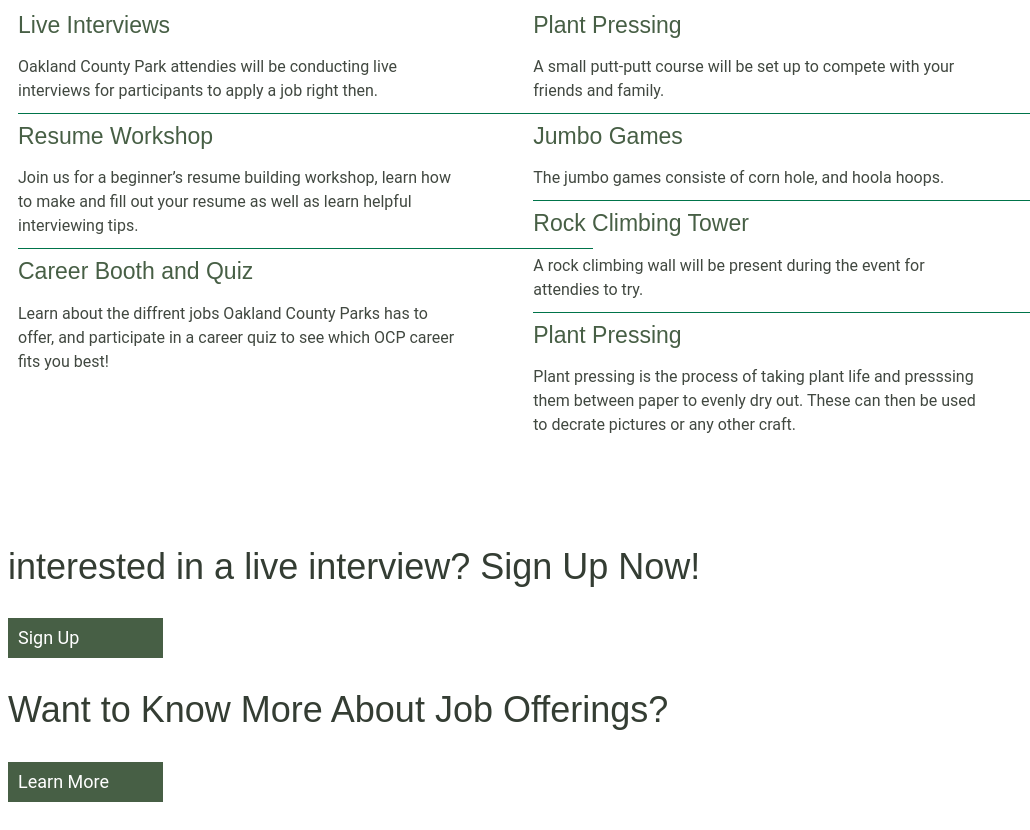
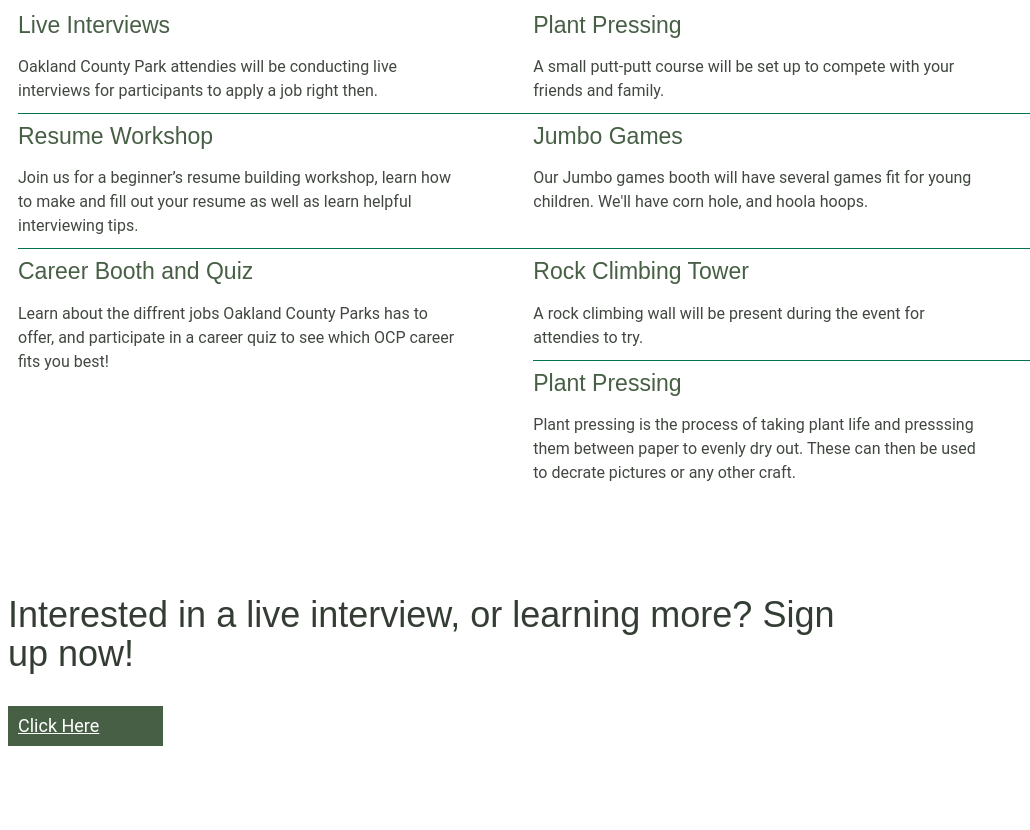
Before and after one commit to ostcnw/build, a plain HTML site: page index.html in a window 1280 px wide. Shown: the part 1990-2820 px from the top of the page, without its empty margins (0-1030 px from the left). Drawn offline with Linux system fonts and the light colour scheme.

Commit message:
Finished index

```diff
--- a/index.html
+++ b/index.html
@@ -102,7 +102,7 @@
           <div class="builder-column column-4"><div class="div-14"></div></div>
           <div class="builder-column column-5">
             <div class="div-15">
-              <div class="div-16">learn more</div>
+              <div class="div-16">Learn More</div>
               <div class="you-can-enjoy-free-food-while">
                 You can enjoy free food while participating in interactive
                 activities like putt-putt, rock climbing, plant pressing, jumbo
@@ -167,7 +167,7 @@
               <div class="div-38">
                 <div class="div-39">Jumbo Games</div>
                 <div class="div-40">
-                  The jumbo games consiste of corn hole, and hoola hoops.
+                  Our Jumbo games booth will have several games fit for young children. We'll have corn hole, and hoola hoops.
                 </div>
               </div>
               <div class="div-41"></div>
@@ -193,10 +193,8 @@
       </div>
     </div>
     <div class="div-49">
-      <div class="div-50">interested in a live interview? Sign Up Now!</div>
-      <div class="div-51">Sign Up</div>
-      <div class="div-52">Want to Know More About Job Offerings?</div>
-      <div class="div-53">Learn More</div>
+      <div class="div-50">Interested in a live interview, or learning more? Sign up now!</div>
+      <div class="div-51"><a href="https://iteam.live/survey/index.php/867743?lang=en">Click Here</a></div>
     </div>
     <div class="this-event-is-a-work-based-lea">
       This event is a work-based learning project between Oakland County Parks
@@ -208,10 +206,28 @@
   </div>
 </div>
 <style>
+  /* unvisited link */
+a:link {
+  color: white;
+}
+
+/* visited link */
+a:visited {
+  color: rgb(124, 255, 124);
+}
+
+/* mouse over link */
+a:hover {
+  color: rgb(105, 255, 193);
+}
+
+/* selected link */
+a:active {
+  color: rgb(109, 109, 255);
+}
   .div {
     display: flex;
     flex-direction: column;
-    max-width: 1400px;
     justify-content: center;
     align-items: center;
     padding-top: 188px;
@@ -700,6 +716,7 @@
     font-family: Libre Baskerville, sans-serif;
   }
   .div-40 {
+    padding-bottom: 24px;
     max-width: 448px;
     margin-top: 17px;
     color: rgba(65, 72, 64, 1);
@@ -778,13 +795,14 @@
     font-family: Roboto, sans-serif;
   }
   .div-49 {
-    display: flex;
+    display: center;
     flex-direction: column;
     max-width: 1398px;
     justify-content: center;
     margin-top: 100px;
   }
   .div-50 {
+
     max-width: 845px;
     color: rgba(52, 61, 51, 1);
     font-size: 36px;
```
